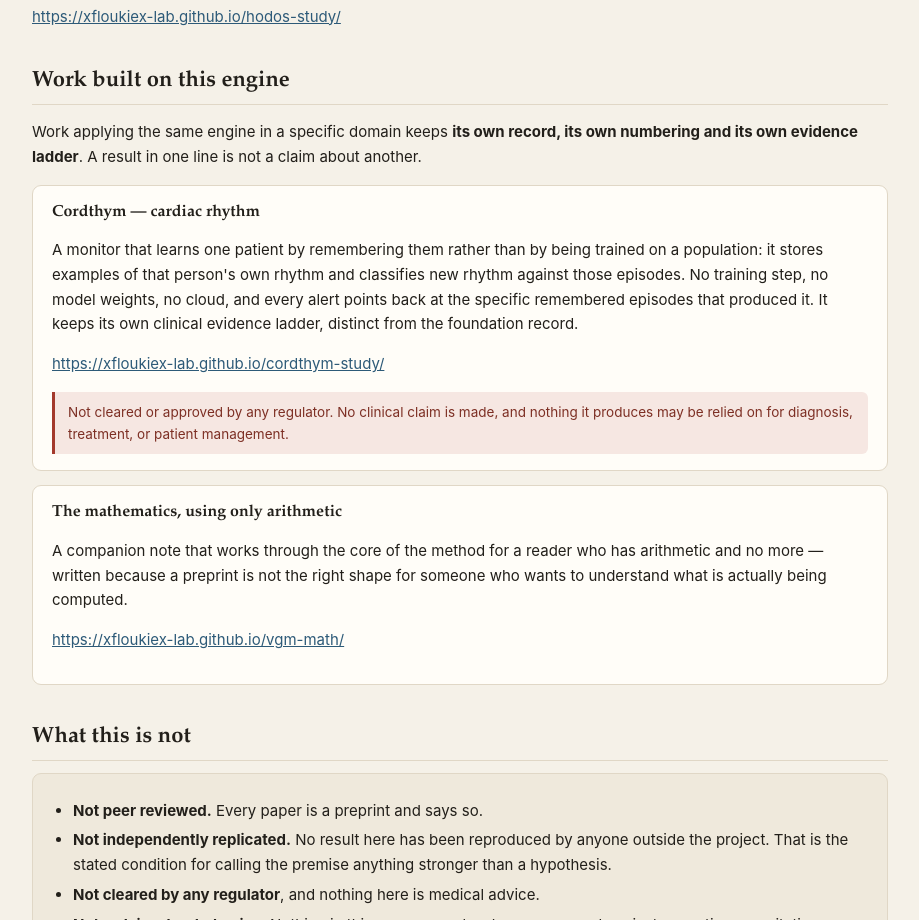
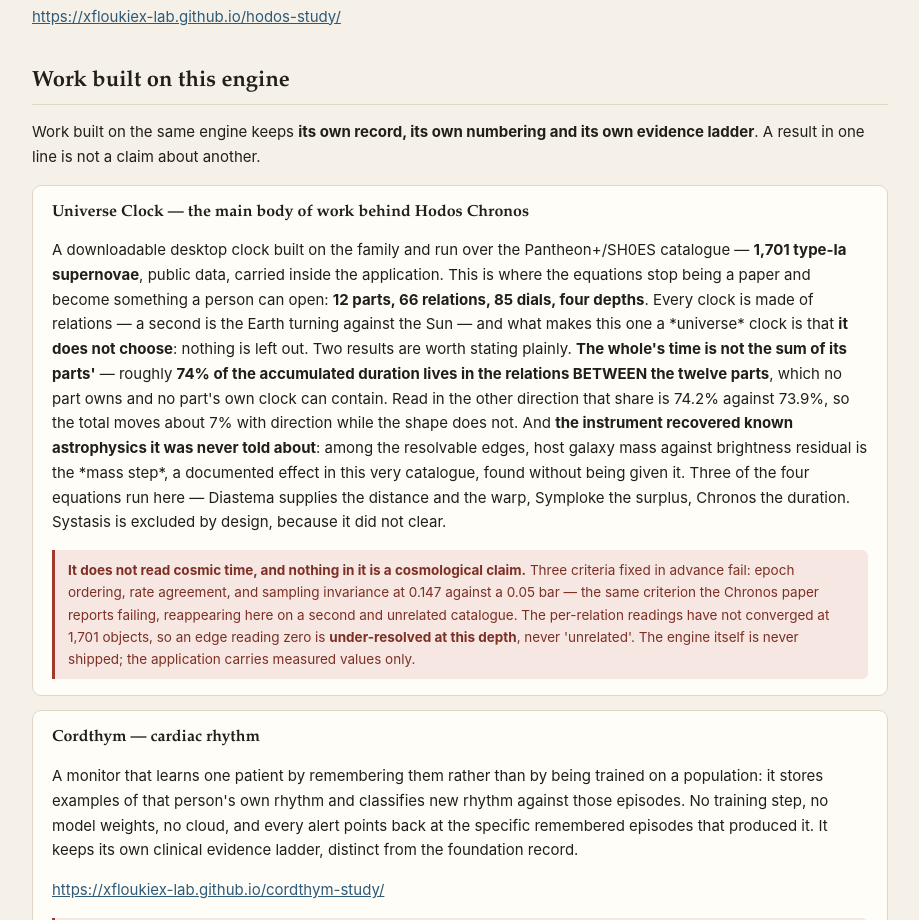
Before and after one commit to xfloukiex-lab/vektorgeist-research, a plain HTML site: page docs/index.html in a window 1280 px wide. Shown: the part 6660-7580 px from the top of the page, without its empty margins (180-1099 px from the left). Drawn offline with Linux system fonts and the light colour scheme.

```diff
--- a/docs/index.html
+++ b/docs/index.html
@@ -197,7 +197,16 @@ footer{margin-top:44px;padding-top:18px;border-top:1px solid var(--line);
 <p>Every finding is kept in one public running record — including the negative ones and the corrected ones, with the original wording preserved and labelled rather than tidied away. Counts on that page are generated from its own data, so the summary cannot disagree with the record. It is the best single answer to *what has actually been shown*, and it is deliberately not a highlight reel.</p>
 <p><a href="https://xfloukiex-lab.github.io/hodos-study/">https://xfloukiex-lab.github.io/hodos-study/</a></p>
 <h2>Work built on this engine</h2>
-<p>Work applying the same engine in a specific domain keeps <strong>its own record, its own numbering and its own evidence ladder</strong>. A result in one line is not a claim about another.</p>
+<p>Work built on the same engine keeps <strong>its own record, its own numbering and its own evidence ladder</strong>. A result in one line is not a claim about another.</p>
+<div class="lane">
+<h3>Universe Clock — the main body of work behind Hodos Chronos</h3>
+<p>A downloadable desktop clock built on the family and run over the Pantheon+/SH0ES catalogue — <strong>1,701 type-Ia supernovae</strong>, public data, carried inside the application. This is where the equations stop being a paper and become something a person can open: <strong>12 parts, 66 relations, 85 dials, four depths</strong>. Every clock is made of relations — a second is the Earth turning against the Sun — and what makes this one a *universe* clock is that <strong>it does not choose</strong>: nothing is left out.
+
+Two results are worth stating plainly. <strong>The whole's time is not the sum of its parts'</strong> — roughly <strong>74% of the accumulated duration lives in the relations BETWEEN the twelve parts</strong>, which no part owns and no part's own clock can contain. Read in the other direction that share is 74.2% against 73.9%, so the total moves about 7% with direction while the shape does not. And <strong>the instrument recovered known astrophysics it was never told about</strong>: among the resolvable edges, host galaxy mass against brightness residual is the *mass step*, a documented effect in this very catalogue, found without being given it.
+
+Three of the four equations run here — Diastema supplies the distance and the warp, Symploke the surplus, Chronos the duration. Systasis is excluded by design, because it did not clear.</p>
+<div class="care"><strong>It does not read cosmic time, and nothing in it is a cosmological claim.</strong> Three criteria fixed in advance fail: epoch ordering, rate agreement, and sampling invariance at 0.147 against a 0.05 bar — the same criterion the Chronos paper reports failing, reappearing here on a second and unrelated catalogue. The per-relation readings have not converged at 1,701 objects, so an edge reading zero is <strong>under-resolved at this depth</strong>, never 'unrelated'. The engine itself is never shipped; the application carries measured values only.</div>
+</div>
 <div class="lane">
 <h3>Cordthym — cardiac rhythm</h3>
 <p>A monitor that learns one patient by remembering them rather than by being trained on a population: it stores examples of that person's own rhythm and classifies new rhythm against those episodes. No training step, no model weights, no cloud, and every alert points back at the specific remembered episodes that produced it. It keeps its own clinical evidence ladder, distinct from the foundation record.</p>
```
Also changed, not shown: manifest.json.
